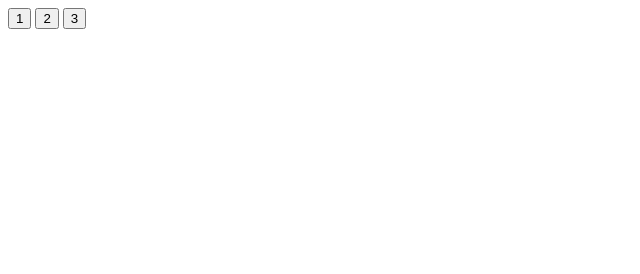
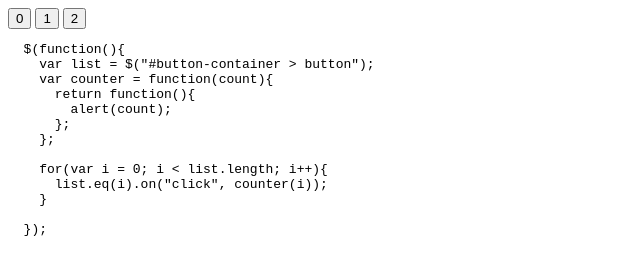
Before and after one commit to sadah/programming-study, a plain HTML site: page javascript-function/samples/list.html in a window 1280 px wide. Shown: the whole page, without its empty margins (0-640 px from the left). Drawn offline with nearby package versions, Linux system fonts and the light colour scheme.

Commit message:
サンプルを修正

```diff
--- a/javascript-function/samples/list.html
+++ b/javascript-function/samples/list.html
@@ -1,12 +1,11 @@
 <!DOCTYPE html>
 <html lang="ja">
 <head>
-	<meta charset="UTF-8">
-	<title>Document</title>
+  <meta charset="UTF-8">
+  <title>list</title>
   <script src="//ajax.googleapis.com/ajax/libs/jquery/1.11.0/jquery.min.js"></script>
-	<script>
-	$(function(){
-
+  <script>
+  $(function(){
     var list = $("#button-container > button");
     var counter = function(count){
       return function(){
@@ -19,13 +18,28 @@
     }
 
   });
-	</script>
+</script>
 </head>
 <body>
   <div id="button-container">
+    <button>0</button>
     <button>1</button>
     <button>2</button>
-    <button>3</button>
   </div>
+  <pre>
+  $(function(){
+    var list = $("#button-container > button");
+    var counter = function(count){
+      return function(){
+        alert(count);
+      };
+    };
+
+    for(var i = 0; i < list.length; i++){
+      list.eq(i).on("click", counter(i));
+    }
+
+  });
+  </pre>
 </body>
 </html>
```
Also changed, not shown: javascript-function/samples/counter_not_work.html (+9 -0 lines), javascript-function/samples/list_not_work.html (+16 -8 lines), javascript-function/slide/index.html (+1 -1 lines), 1 other file.
